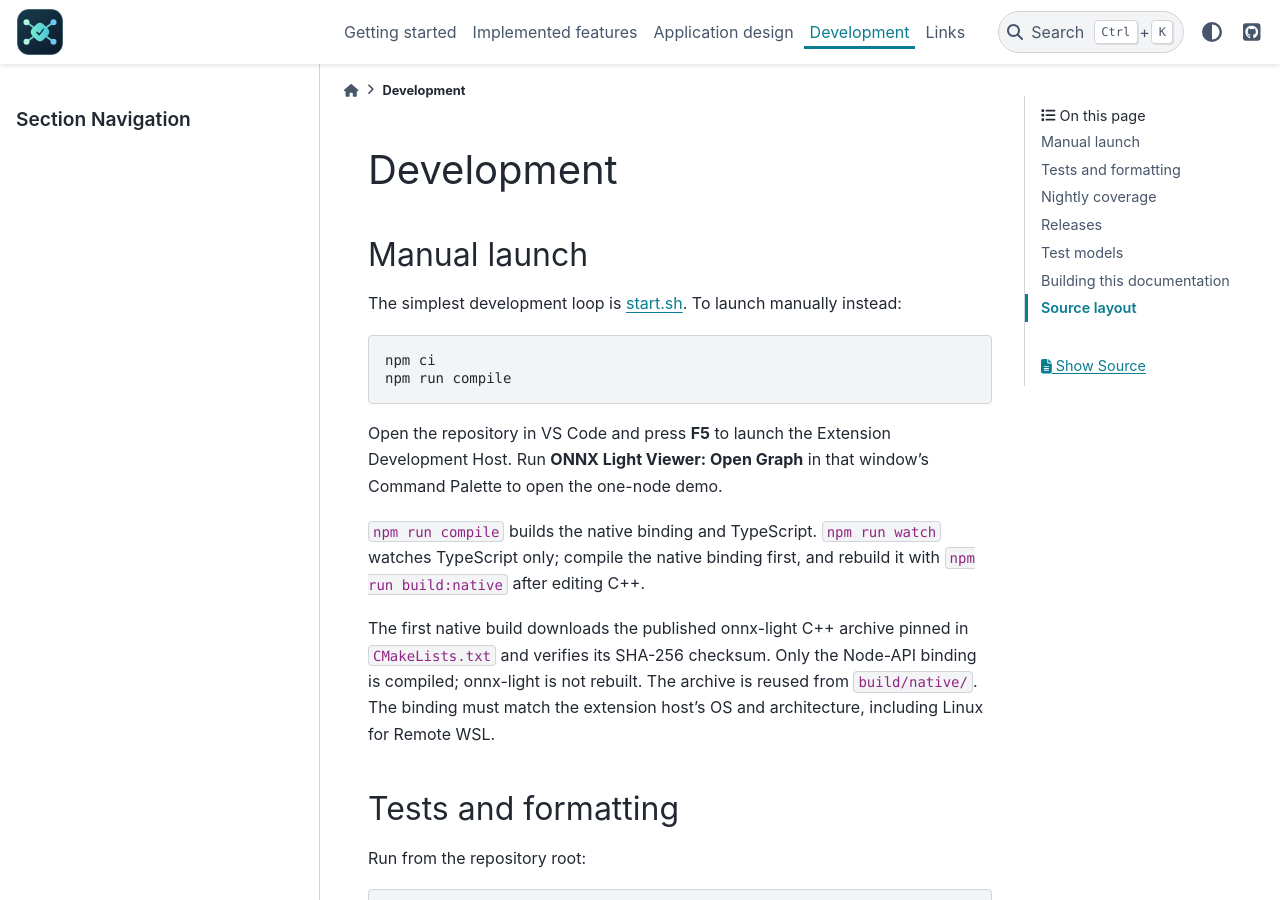
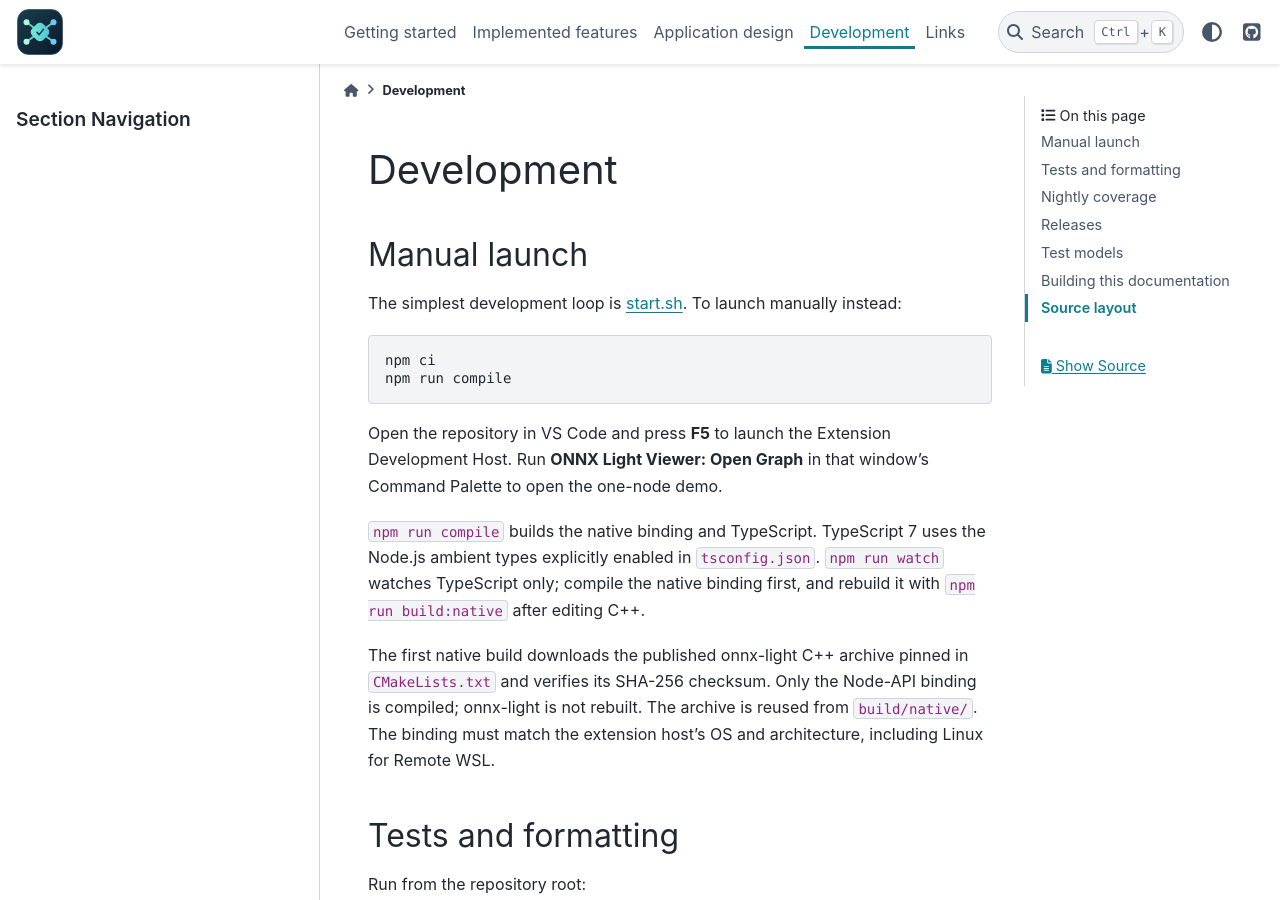
Before and after one commit to xadupre/onnx-light-viewer, a Sphinx documentation site: the page built from docs/development.rst, in a window 1280 px wide and 900 px high. Built offline with Sphinx 7.4.7 and the PyData theme 0.15.4, drawn with Linux system fonts in a browser that asks for light colours.

Commit message:
Bump typescript from 5.9.3 to 7.0.2 (#87)
Bumps [typescript](https://github.com/microsoft/TypeScript) from 5.9.3 to 7.0.2.
- [Release notes](https://github.com/microsoft/TypeScript/releases)
- [Commits](https://github.com/microsoft/TypeScript/compare/v5.9.3...v7.0.2)

---
updated-dependencies:
- dependency-name: typescript
  dependency-version: 7.0.2
  dependency-type: direct:development
  update-type: version-update:semver-major
...

Signed-off-by: dependabot[bot] <support@github.com>
Co-authored-by: dependabot[bot] <49699333+dependabot[bot]@users.noreply.github.com>
Co-authored-by: Xavier Dupré <xadupre@microsoft.com>
Co-authored-by: Copilot <223556219+Copilot@users.noreply.github.com>

```diff
--- a/docs/development.rst
+++ b/docs/development.rst
@@ -17,6 +17,7 @@ Development Host. Run **ONNX Light Viewer: Open Graph** in that window's
 Command Palette to open the one-node demo.
 
 ``npm run compile`` builds the native binding and TypeScript.
+TypeScript 7 uses the Node.js ambient types explicitly enabled in ``tsconfig.json``.
 ``npm run watch`` watches TypeScript only; compile the native binding first,
 and rebuild it with ``npm run build:native`` after editing C++.
 
--- a/package.json
+++ b/package.json
@@ -85,6 +85,6 @@
     "jsdom": "^30.1.3",
     "node-addon-api": "^8.9.2",
     "prettier": "^3.6.0",
-    "typescript": "^5.9.0"
+    "typescript": "^7.0.2"
   }
 }
--- a/tsconfig.json
+++ b/tsconfig.json
@@ -3,6 +3,7 @@
     "target": "ES2022",
     "module": "commonjs",
     "lib": ["ES2022"],
+    "types": ["node"],
     "rootDir": "src",
     "outDir": "dist",
     "strict": true,
```
Also changed, not shown: 2 other files.
